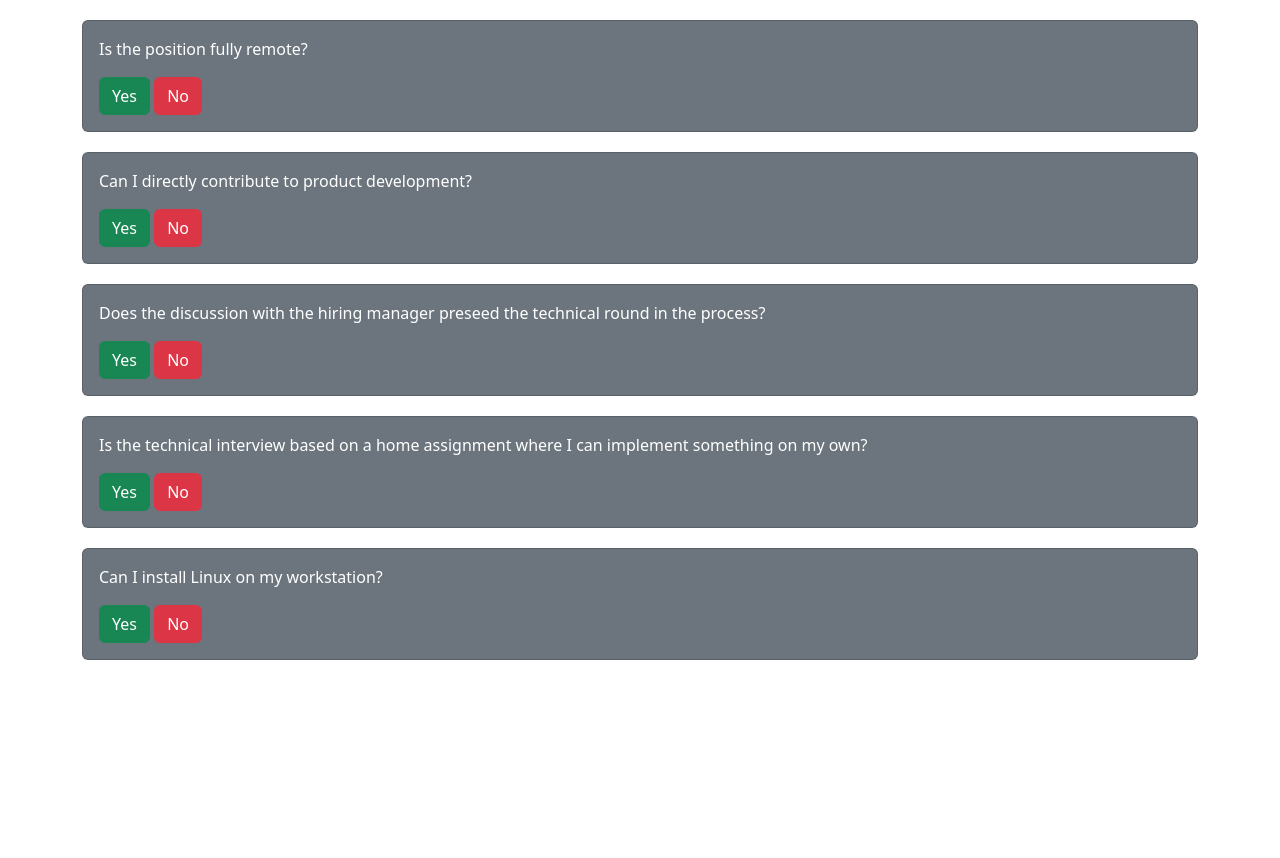
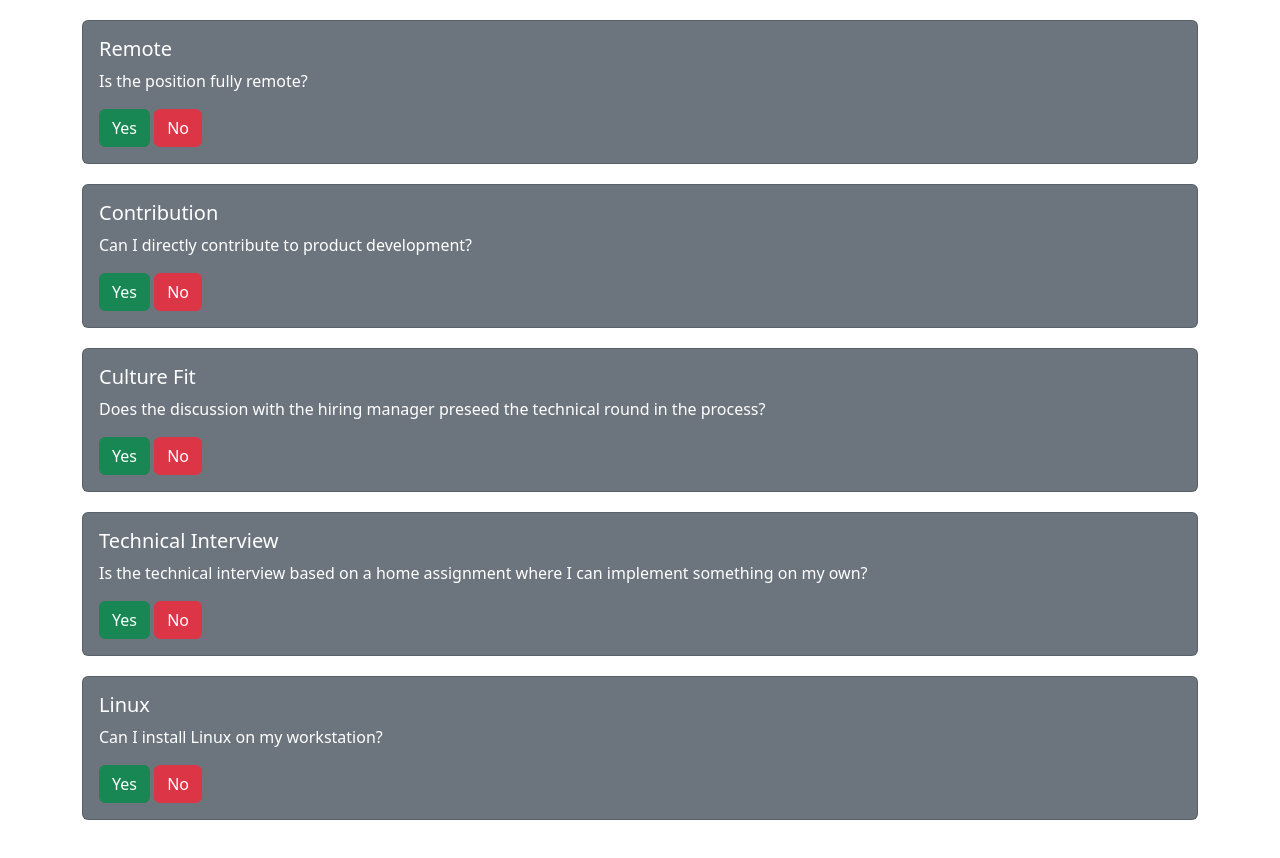
Before and after one commit to attilanagy/job-seeking, a React (Create React App) app: page / in a window 1280 px wide. Before the commit the page ends 800 px from the top, so only its background shows below. Built offline with nearby package versions, Linux system fonts and the light colour scheme.

Commit message:
Add title to criterion cards

```diff
--- a/src/App.js
+++ b/src/App.js
@@ -4,30 +4,35 @@ import Criteria from './components/Criteria';
 const INITIAL_CRITERIA = [
   {
     id: "remote-work",
+    title: "Remote",
     question: "Is the position fully remote?",
     answer: null,
     reason: "Covid 19 changed everything. Companies learned how to operate their organization fully remote. We should utilize this knowledge to save commute time."
   },
   {
     id: "no-services-company",
+    title: "Contribution",
     question: "Can I directly contribute to product development?",
     answer: null,
     reason: "I would like to see the real meaning of my daily effort, so I would like to work as a regular employee."
   },
   {
     id: "culture-fit-interview",
+    title: "Culture Fit",
     question: "Does the discussion with the hiring manager preseed the technical round in the process?",
     answer: null,
     reason: "You probably heard the phrase: culture eats strategy for breakfast."
   },
   {
     id: "home-assignment",
+    title: "Technical Interview",
     question: "Is the technical interview based on a home assignment where I can implement something on my own?",
     answer: null,
     reason: "A company is a business organization, not a school. The candidate is not a student. Therefore the interview should not look like an exam."
   },
   {
     id: "linux-workstation",
+    title: "Linux",
     question: "Can I install Linux on my workstation?",
     answer: null,
     reason: "Nowadays everything is running in a container, even automated tests. It's still the easiest to work with containers on a Linux based machine.",
--- a/src/components/Criteria.js
+++ b/src/components/Criteria.js
@@ -21,6 +21,7 @@ const Criteria = ({initialCriteria}) => {
             {criteria.map(criterion => (
                 <Row key={criterion.id}>
                     <Criterion
+                        title={criterion.title}
                         question={criterion.question}
                         answer={criterion.answer}
                         reason={criterion.reason}
--- a/src/components/Criterion.js
+++ b/src/components/Criterion.js
@@ -2,11 +2,12 @@ import Col from 'react-bootstrap/Col';
 import Card from 'react-bootstrap/Card';
 import Button from 'react-bootstrap/Button';
 
-const Criterion = ({question, answer, reason, yesHandler, noHandler}) => {
+const Criterion = ({title, question, answer, reason, yesHandler, noHandler}) => {
     return (
         <Col>
             <Card text="white" bg={answer !== null ? answer ? 'success' : 'danger' : 'secondary'}>
                 <Card.Body>
+                    <Card.Title>{title}</Card.Title>
                     <Card.Text>{answer === null ? question : reason}</Card.Text>
                     {answer === null ?
                     <>
```
Also changed, not shown: 1 other file (tests, documents, lock files or other folders).
